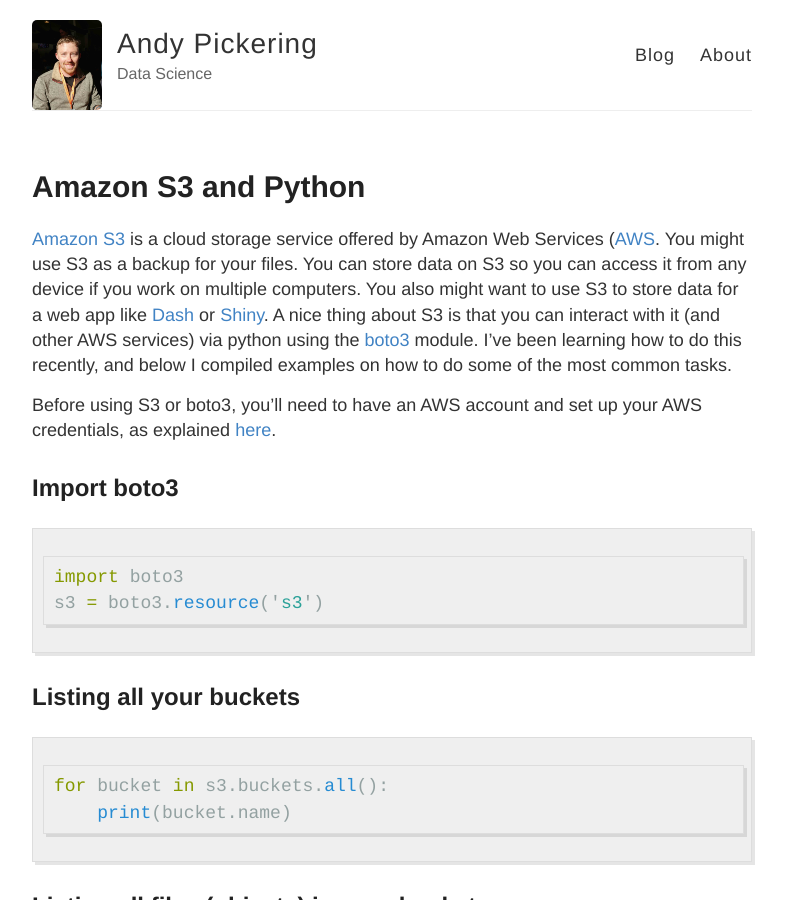
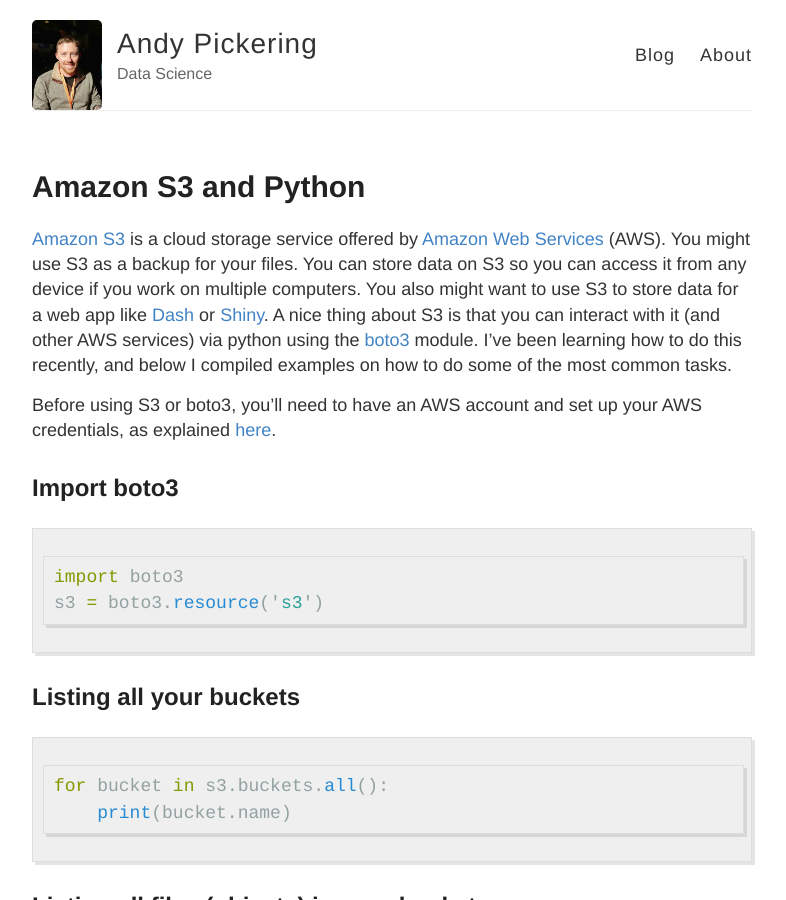
Before and after one commit to andypicke/andypicke.github.io, a Jekyll site: the page built from _posts/2017-7-27-aws_s3.md, in a window 1280 px wide and 900 px high. Shown: the whole window, without its empty margins (248-1034 px from the left). Built offline with Jekyll 4.4.1, drawn with Linux system fonts in a browser that asks for light colours; comment, search, counter and statistics services are not loaded.

Commit message:
Update 2017-7-27-aws_s3.md

```diff
--- a/_posts/2017-7-27-aws_s3.md
+++ b/_posts/2017-7-27-aws_s3.md
@@ -4,7 +4,7 @@ title: Amazon S3 and Python
 tags: S3, python, boto3, AWS
 ---
 
-[Amazon S3](https://aws.amazon.com/s3/) is a cloud storage service offered by Amazon Web Services ([AWS](https://aws.amazon.com/). You might use S3 as a backup for your files. You can store data on S3 so you can access it from any device if you work on multiple computers. You also might want to use S3 to store data for a web app like [Dash](https://plot.ly/products/dash/) or [Shiny](https://shiny.rstudio.com/). A nice thing about S3 is that you can interact with it (and other AWS services) via python using the [boto3](https://boto3.readthedocs.io/en/latest/guide/quickstart.html) module. I've been learning how to do this recently, and below I compiled examples on how to do some of the most common tasks.
+[Amazon S3](https://aws.amazon.com/s3/) is a cloud storage service offered by [Amazon Web Services](https://aws.amazon.com/) (AWS). You might use S3 as a backup for your files. You can store data on S3 so you can access it from any device if you work on multiple computers. You also might want to use S3 to store data for a web app like [Dash](https://plot.ly/products/dash/) or [Shiny](https://shiny.rstudio.com/). A nice thing about S3 is that you can interact with it (and other AWS services) via python using the [boto3](https://boto3.readthedocs.io/en/latest/guide/quickstart.html) module. I've been learning how to do this recently, and below I compiled examples on how to do some of the most common tasks.
 
 Before using S3 or boto3, you'll need to have an AWS account and set up your AWS credentials, as explained [here](https://boto3.readthedocs.io/en/latest/guide/quickstart.html#configuration).
 
```
